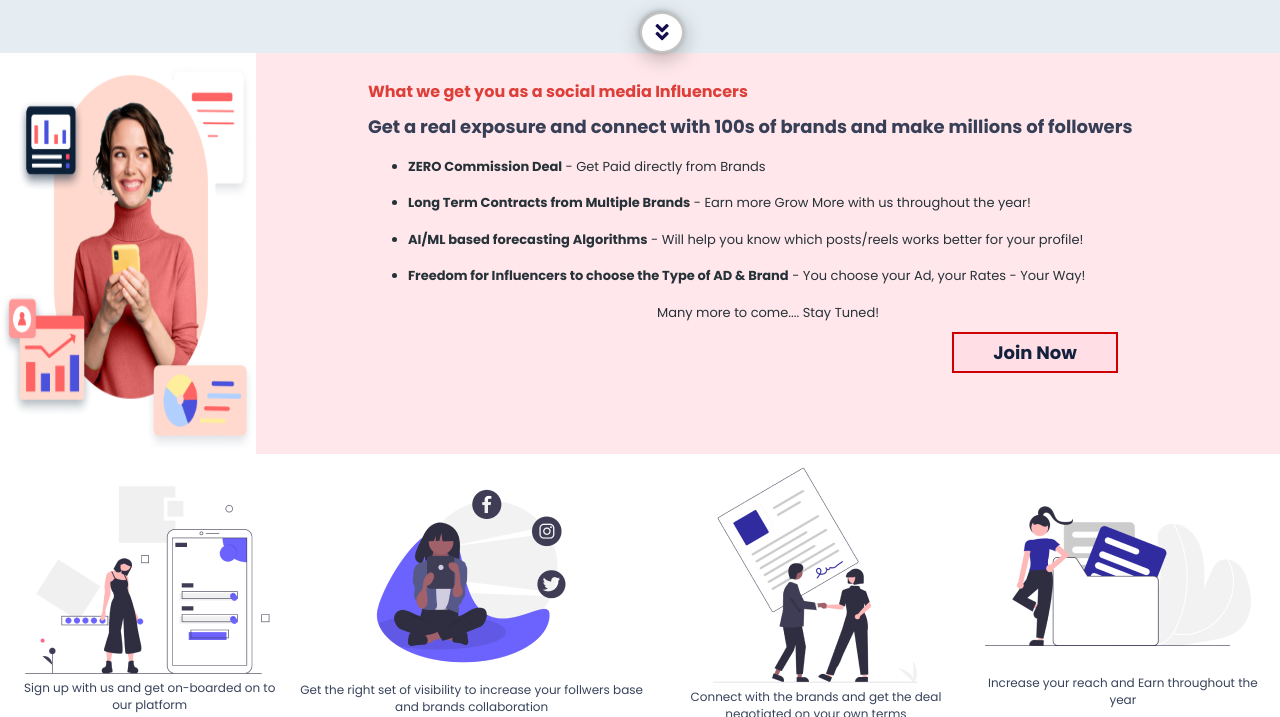
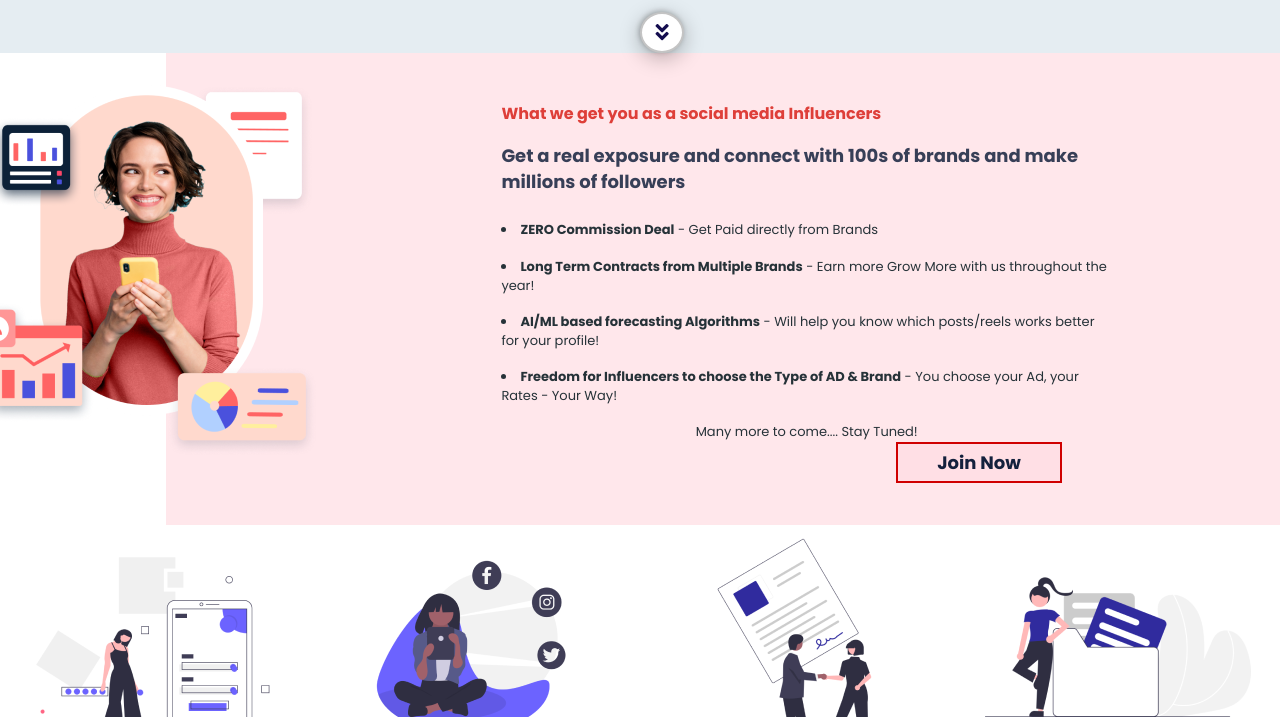
Before and after one commit to shivamgupta6588/Ad-dekho, a plain HTML site: page index.html in a window 1280 px wide. Shown: the part 1343-2060 px from the top of the page. Drawn offline with nearby package versions, Linux system fonts and the light colour scheme.

Commit message:
image setting done

```diff
--- a/index.css
+++ b/index.css
@@ -21,8 +21,7 @@ body{
   #nav{
     /* list-style-type: none;
     overflow: visible; */
-    /* background-color:#F0F1F3; */
-    background: #140D4F;
+    background-color:#F0F1F3;
     height: max-content;
     display: flex;
     flex-direction: row;
@@ -38,17 +37,6 @@ body{
       margin: 0;
       max-height: 100%;
   }
-/*
-  #nav li {
-      float: left;
-      align-items: center;
-      display: flex;
-      justify-content: center;
-
-  } */
-
-
-
 
 
   .search-container{
--- a/index.html
+++ b/index.html
@@ -436,23 +436,22 @@
 
 <!-- for pink box -->
 <section class = "block">
-    <!-- <div > -->
-            <img  class="left-block"src = "./images/banner 1.png" alt = "pic">
-    <!-- </div> -->
-    <div class = "block-text">
-        <div class="content" >
-        <p id = "line1">What we get you as a social media Influencers</p>
-        <p id = "line2">Get a real exposure and connect with 100s of brands and make millions of followers</p>
-        <ul>
+         <div class="content">
+         <div  id="banner"><img class="banner" src = "./images/banner 1.png" alt = "pic"> </div>
+         <div class="alltext">
+         <div    id = "line1">What we get you as a social media Influencers</div>
+         <div id = "line2">Get a real exposure and connect with 100s of brands and make millions of followers</div>
+         <ul style="list-style-position: inside; padding:0;margin: 0;">
             <li><b>ZERO Commission Deal</b> - Get Paid directly from Brands</li>
             <li><b>Long Term Contracts from Multiple Brands</b> - Earn more Grow More with us throughout the year!</li>
             <li><b>AI/ML based forecasting Algorithms</b> -  Will help you know which posts/reels works better for your profile!</li>
             <li><b>Freedom for Influencers to choose the Type of AD & Brand</b> - You choose your Ad, your Rates - Your Way!</li>
         </ul>
-        <p id = "line7">Many more to come.... Stay Tuned!</p>
-        <p align="right">  <button type = "button" class = "button">Join Now</button></p>
+        <div id = "line7">Many more to come.... Stay Tuned!</div>
+        <div align="right">  <button type = "button" class = "button">Join Now</button></div>
         </div>
-    </div>
+        </div>
+    <!-- </div> -->
 </section>
 
 <!-- white box -->
--- a/pinkbox.css
+++ b/pinkbox.css
@@ -2,58 +2,65 @@
 
 
 .block{
-	height: 401px;
 	width: 100%;
-	/* background-color: #D00000; */
-	/* border: 5px solid yellow; */
 	margin: 0;
-	padding: 0;
+	padding:0;
+	height: max-content;
 
-	  box-sizing: border-box;
-       /* position: relative; */
-       width: 100%;
-	   /* z-index: -2; */
 
 }
-.left-block
-{
-  float: left;
-  width: 20%;
-  /* margin: 0; */
-  /* padding: 0; */
-  height: 100%;
-  /* position: absolute; */
 
-  display: block;
+#banner{
+
+	box-sizing: border-box;
+	padding: 0;
+	height:430px ;
+	align-items: center;
+	width: auto;
+	z-index: 1;
+	margin-left: -20rem;
+
+}
+.banner{
+
+	max-height: 100%;
+	padding: 0;
 }
 
-.block-text{
-	display: block;
-    width: 80%;
-	height: 100%;
-	float: right;
-    background: rgba(255, 220, 226, 0.69);
-    font-family: Poppins;
-    font-style: normal;
-     /* z-index: -1; */
+	.alltext
+	{
+		width:90%;
+		height: 100%;
+		margin-left: 5em;
+		padding: 2em 8em;
 	}
 
-.img{
-    width: 352px;
+	.content{
 
-    z-index: 1;
-}
+		padding:  1em  4em;
+		padding-left: 0;
+		margin: auto 0 auto auto;
+		width:87%;
+		background: rgba(255, 220, 226, 0.69);
+		font-family: Poppins;
+		font-style: normal;
+		display: flex;
+		align-items: center;
+
+	}
 
 #line1{
 	font-weight: 600;
 	font-size: 16px;
 	color: #DE3F39;
+	padding: 0.5em 0;
 }
 
 #line2{
 	font-weight: 600;
 	font-size: 18px;
 	color: rgba(20, 33, 61, 0.85);
+	padding: 0.5em 0;
 }
 
 ul{
@@ -72,10 +79,7 @@ li{
 	font-size: 13px;
 
 }
-.content{
-	padding: 2em 8em;
 
-}
 .button{
 	border: 2px solid #D00000;
     box-sizing: border-box;
--- a/tempgrid.css
+++ b/tempgrid.css
@@ -82,7 +82,6 @@ padding: 0;border: 0.432806px solid #BBBBBB; margin-bottom: 0.2em;
 	justify-content: center;
 	margin-top: -3em;
 	box-sizing: border-box;
-
 	height: 80px;
 
 }
--- a/whitebox.css
+++ b/whitebox.css
@@ -1,13 +1,15 @@
 .whitebox{
     width: 100%;
+    height: max-content;
+
 }
 .maincontainer{
+    height: 100%;
     display: flex;
     padding: 0;
 	margin: 0;
 	/* margin-top: 0.8em; */
     padding: 0.8em;
-    height: min-content;
 	justify-content: space-between;
 	align-items: center;
 	box-sizing: border-box;
```
